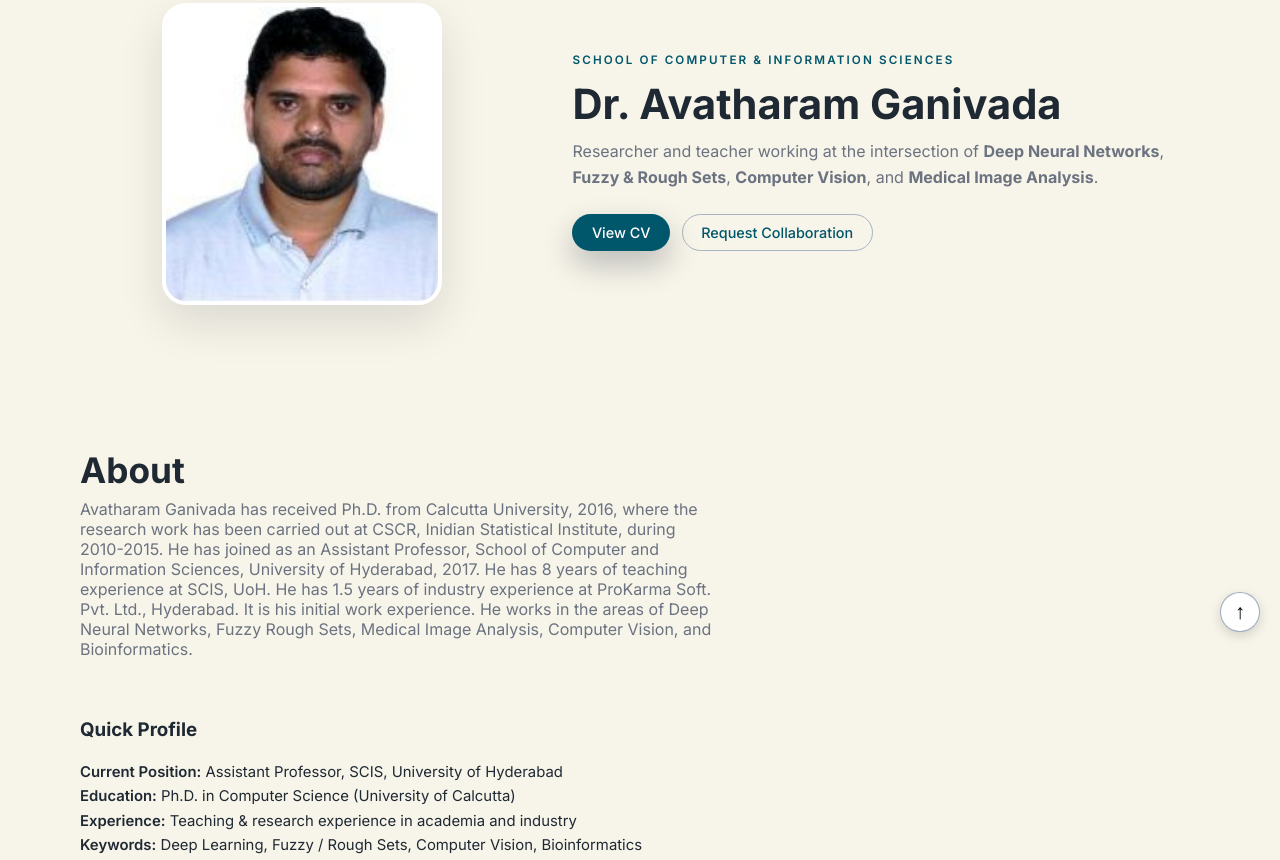
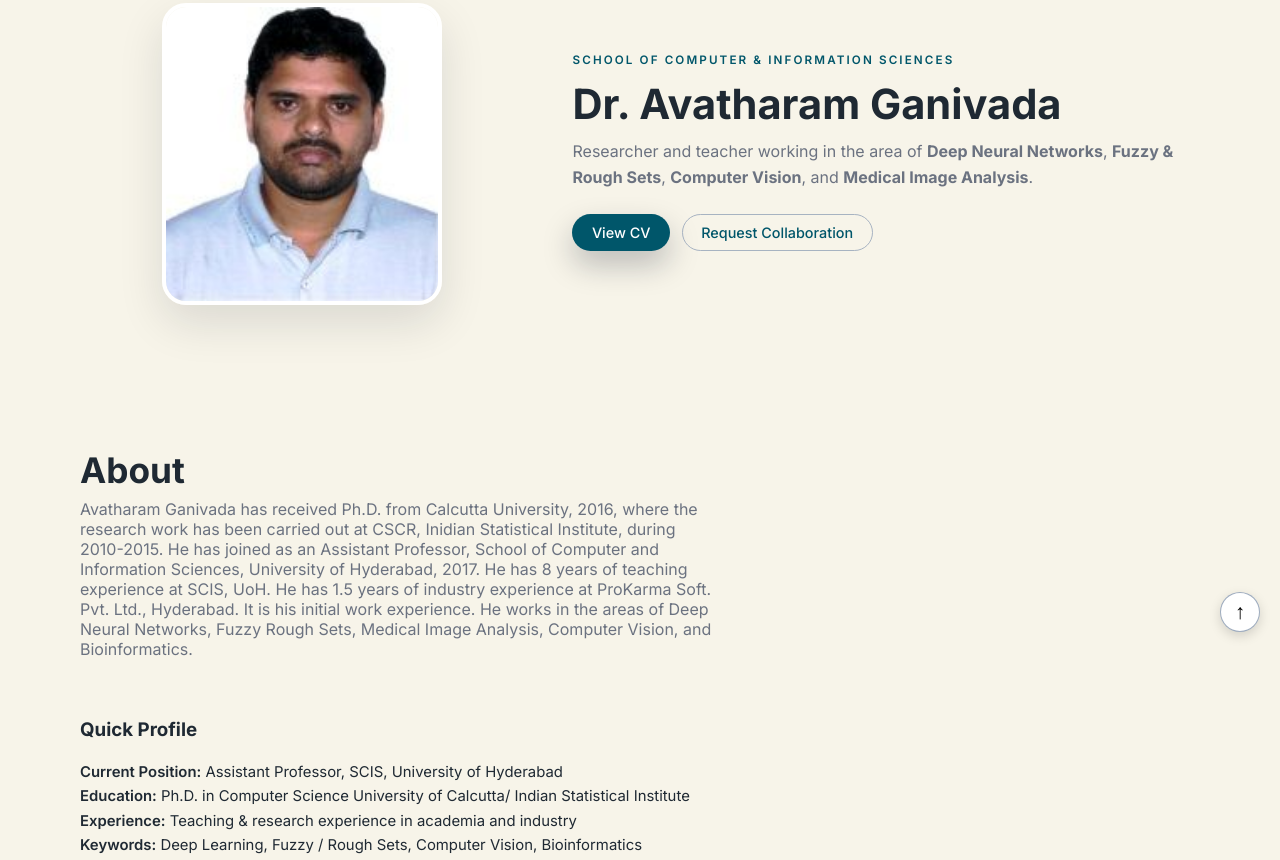
Before and after one commit to Pilu-02/Pilu-02.github.io, a plain HTML site: page index.html in a window 1280 px wide. Shown: the part 148-1008 px from the top of the page. Drawn offline with Linux system fonts and the light colour scheme.

Commit message:
Update index.html 2.0

```diff
--- a/index.html
+++ b/index.html
@@ -61,7 +61,7 @@
           <p class="hero-kicker">School of Computer & Information Sciences</p>
           <h1 class="hero-title">Dr. Avatharam Ganivada</h1>
           <p class="hero-subtitle">
-            Researcher and teacher working at the intersection of
+            Researcher and teacher working in the area of
             <strong>Deep Neural Networks</strong>,
             <strong>Fuzzy & Rough Sets</strong>,
             <strong>Computer Vision</strong>, and
@@ -108,8 +108,8 @@
               University of Hyderabad
             </li>
             <li>
-              <span>Education:</span> Ph.D. in Computer Science (University of
-              Calcutta)
+              <span>Education:</span> Ph.D. in Computer Science University of
+              Calcutta/ Indian Statistical Institute
             </li>
             <li>
               <span>Experience:</span> Teaching & research experience in
```
